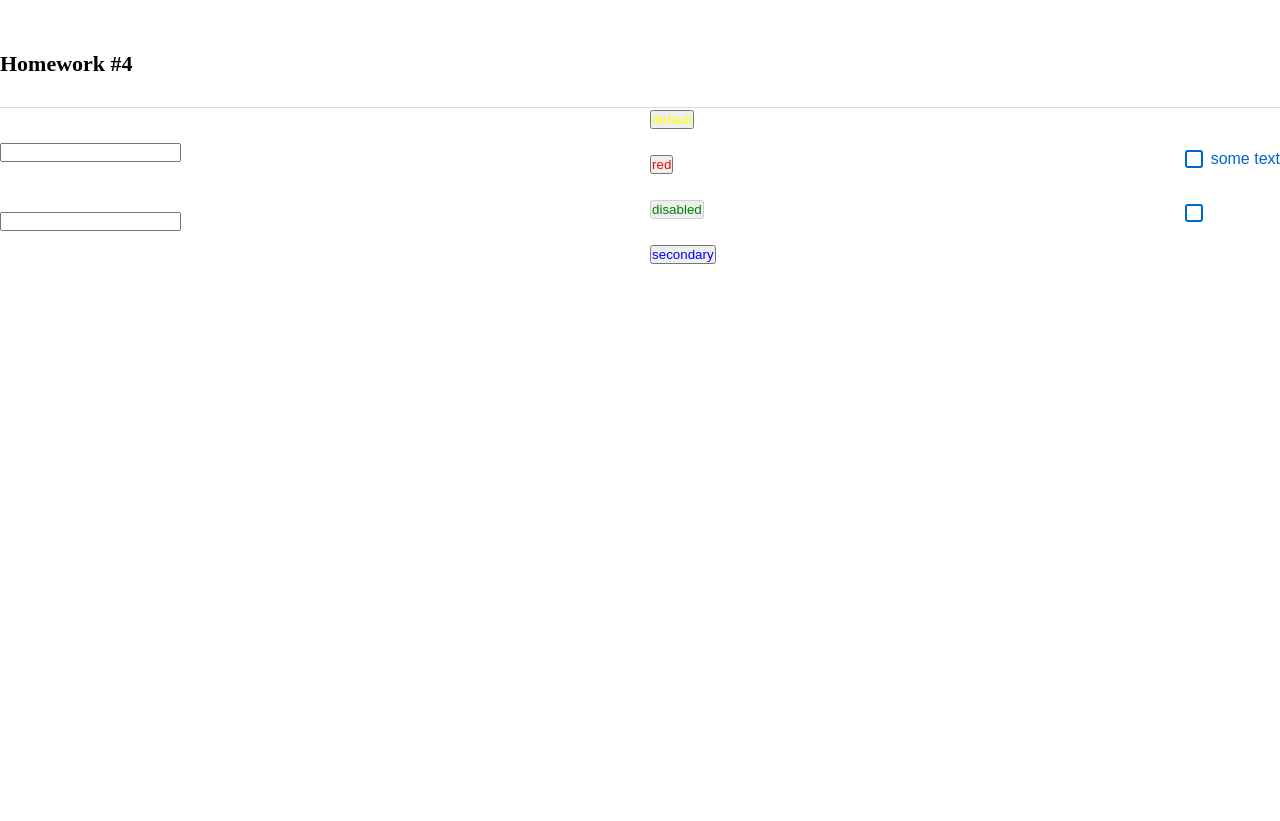
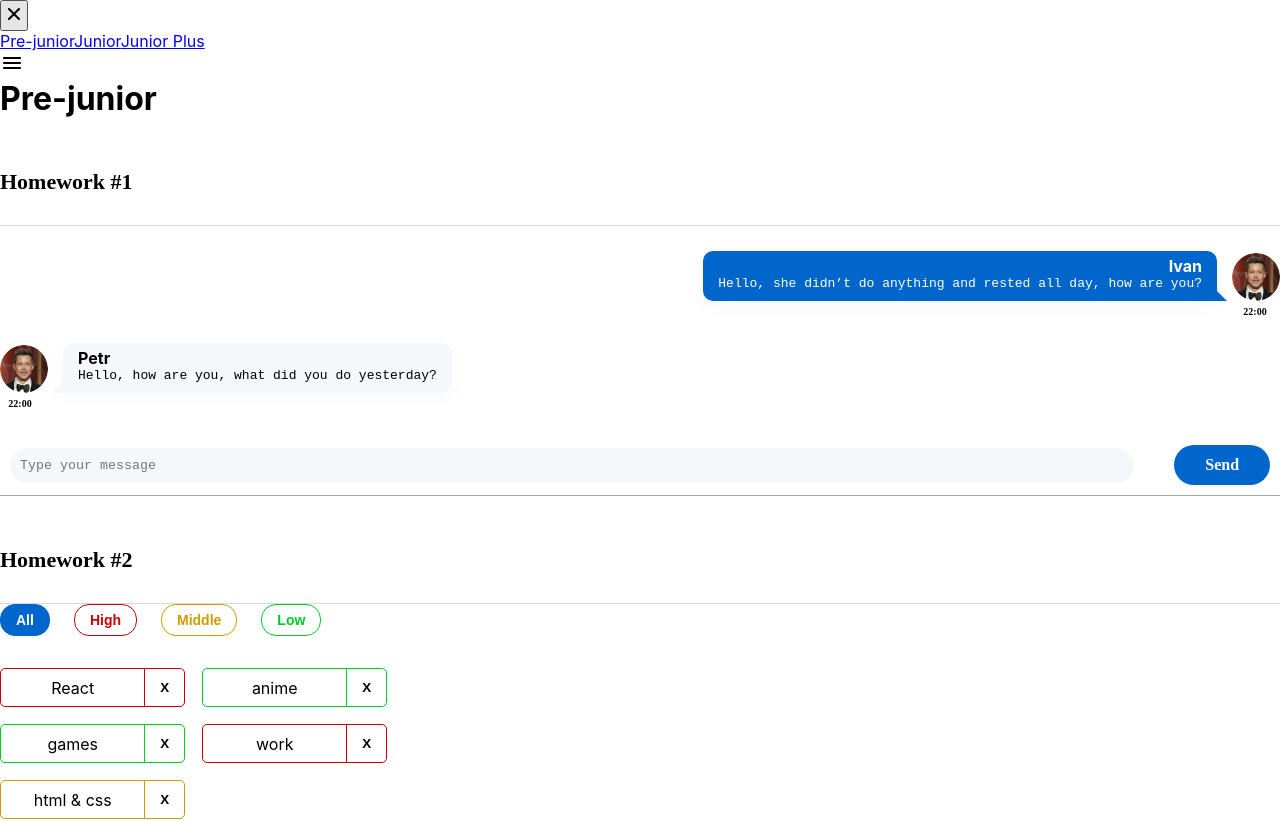
Before and after one commit to KristinOsmakov/HW_Tuesday, a React (Create React App) app: page /#/pre-junior in a window 1280 px wide. Shown: the top 821 px of the page. Before the commit the page ends 800 px from the top, so only its background shows below. Built offline with nearby package versions, Linux system fonts and the light colour scheme.

Commit message:
Up! Create HW 5. Add Routes in Pages.tsx and add logic styles for Sidebar.tsx.

```diff
--- a/src/s1-main/App.tsx
+++ b/src/s1-main/App.tsx
@@ -4,6 +4,7 @@
 import HW2 from "../s2-homeworks/hw02/HW2";
 import HW3 from "../s2-homeworks/hw03/HW3";
 import HW4 from "../s2-homeworks/hw04/HW4";
+import HW5 from "../s2-homeworks/hw05/HW5";
 
 
 
@@ -14,7 +15,8 @@
             {/*/!*раскомментировать по ходу выполнения*!/*/}
             {/*<HW2/>*/}
             {/*<HW3/>*/}
-            <HW4/>
+            {/*<HW4/>*/}
+            <HW5/>
 
             {/*при выполнении дз 5 и более - закомментировать здесь дз 1-4, так как они есть внутри дз 5*/}
             {/*<HW5/>*/}
--- a/src/s2-homeworks/hw05/Pages.tsx
+++ b/src/s2-homeworks/hw05/Pages.tsx
@@ -18,15 +18,15 @@
             <Routes>
                 {/*роутинг будут писать студенты*/}
                 {/*в начале мы попадаем на страницу '/' и переходим сразу на страницу /pre-junior*/}
-                {/*<Route ...*/}
+                <Route path = "/" element= {<Navigate to={PATH.PRE_JUNIOR} />} />
 
                 {/*роуты для /pre-junior, /junior, /junior-plus*/}
-                {/*<Route ...*/}
-                {/*<Route ...*/}
-                {/*<Route ...*/}
+                <Route path={PATH.PRE_JUNIOR} element={<PreJunior/>}/>
+                <Route path={PATH.JUNIOR} element={<Junior/>}/>
+                <Route path={PATH.JUNIOR_PLUS} element={<JuniorPlus/>}/>
 
                 {/*роут для несуществующей страницы должен отрисовать <Error404 />*/}
-                {/*<Route ...*/}
+                <Route path="*" element={<Error404/>}/>
             </Routes>
         </div>
     )
--- a/src/s2-homeworks/hw05/sidebar/Sidebar.module.css
+++ b/src/s2-homeworks/hw05/sidebar/Sidebar.module.css
@@ -23,3 +23,5 @@
 
 .close img {
 }
+.active {
+}
--- a/src/s2-homeworks/hw05/sidebar/Sidebar.tsx
+++ b/src/s2-homeworks/hw05/sidebar/Sidebar.tsx
@@ -31,7 +31,7 @@
                         id={'hw5-pre-junior-link'}
                         to={PATH.PRE_JUNIOR}
                         onClick={handleClose}
-                        // className={...} // делает студент
+                        className={({isActive}) => isActive ? s.active : ''} // делает студент
                     >
                         Pre-junior
                     </NavLink>
@@ -39,7 +39,7 @@
                         id={'hw5-junior-link'}
                         to={PATH.JUNIOR}
                         onClick={handleClose}
-                        // className={...} // делает студент
+                        className={({isActive}) => isActive ? s.active : ''} // делает студент
                     >
                         Junior
                     </NavLink>
@@ -47,7 +47,7 @@
                         id={'hw5-junior-plus-link'}
                         to={PATH.JUNIOR_PLUS}
                         onClick={handleClose}
-                        // className={...} // делает студент
+                        className={({isActive}) => isActive ? s.active : ''} // делает студент
                     >
                         Junior Plus
                     </NavLink>
```
